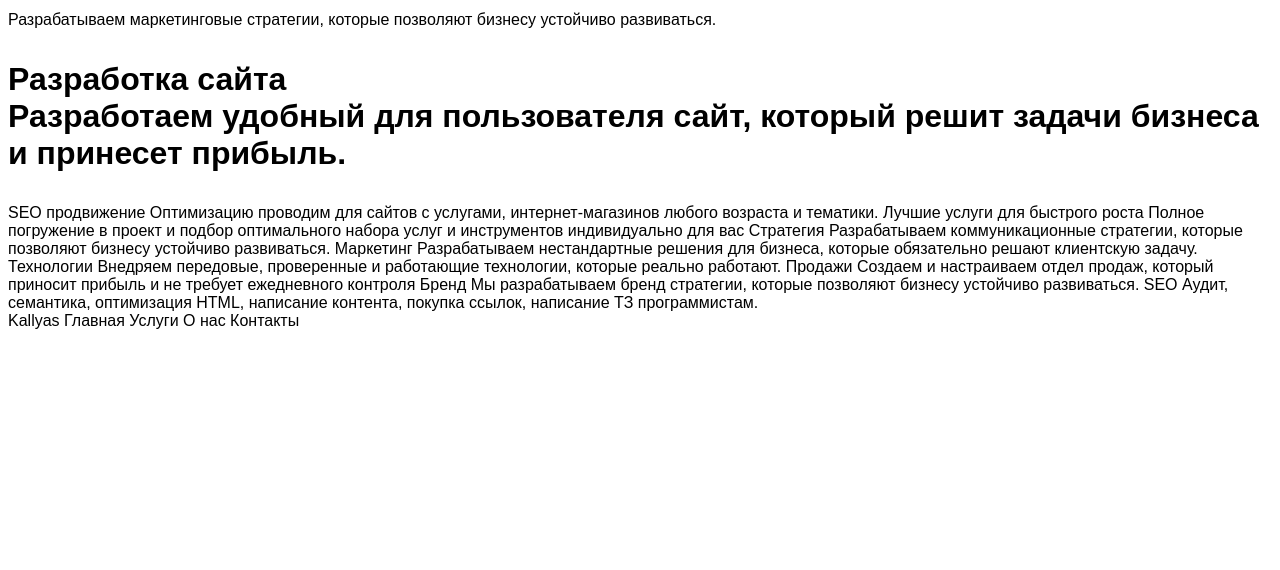
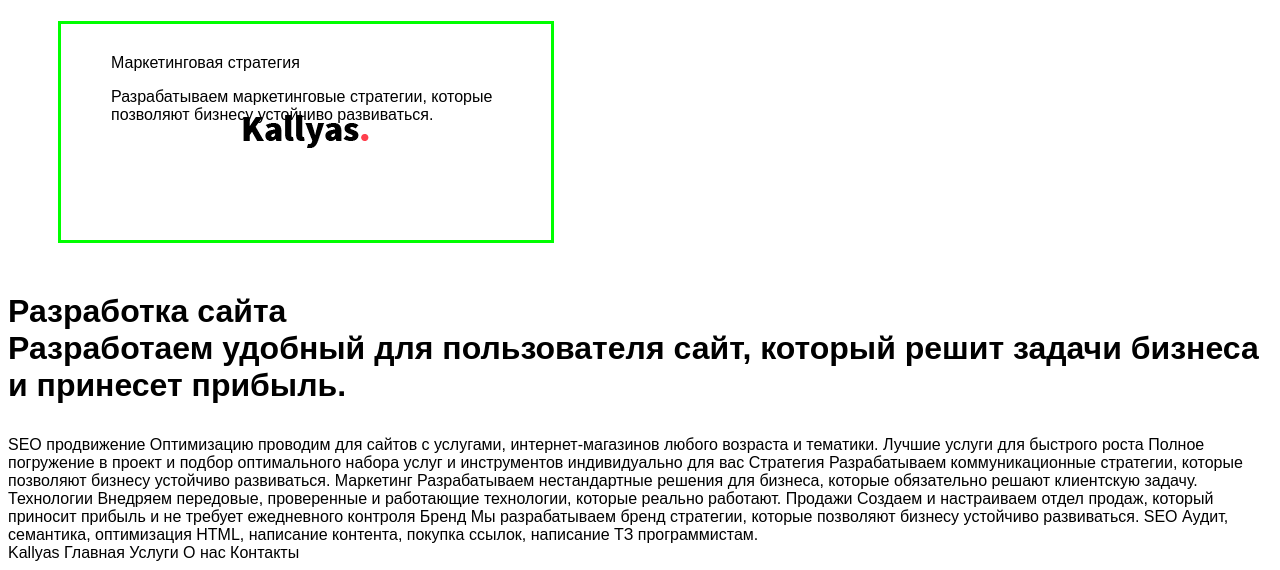
Before and after one commit to PashaBel/codeformyself, a plain HTML site: page index.html in a window 1280 px wide. Shown: the part 350-920 px from the top of the page. Before the commit the page ends 800 px from the top, so only its background shows below. Drawn offline with Linux system fonts and the light colour scheme.

Commit message:
work day1

```diff
--- a/css/style.css
+++ b/css/style.css
@@ -12,3 +12,11 @@ h4 {
   font-size: 32px;
   font-weight: bold;
 }
+.block {
+  width: 400px;
+  border: 3px solid #00ff00;
+  margin: 100px 30px 50px 50px;
+  padding: 30px 40px 100px 50px;
+  background: url(../img/logo.png) center center no-repeat;
+  color: #000000;
+}
--- a/index.html
+++ b/index.html
@@ -21,7 +21,7 @@
 
       Оставить заявку
     </header>
-    <div>
+    <div class="block"
       <h2 class="font">Маркетинговая стратегия</h2>
       <p>
         Разрабатываем маркетинговые стратегии, которые позволяют бизнесу
```
Also changed, not shown: img/icon_SEO.png (added), img/icon_SEO_2.png (added), img/icon_brend.png (added), img/icon_develop_site.png (added), img/icon_marcet_strategy.png (added), img/icon_marceting.png (added), img/icon_sales.png (added), img/icon_strategy.png (added), img/icon_technology.png (added), 1 other file.
